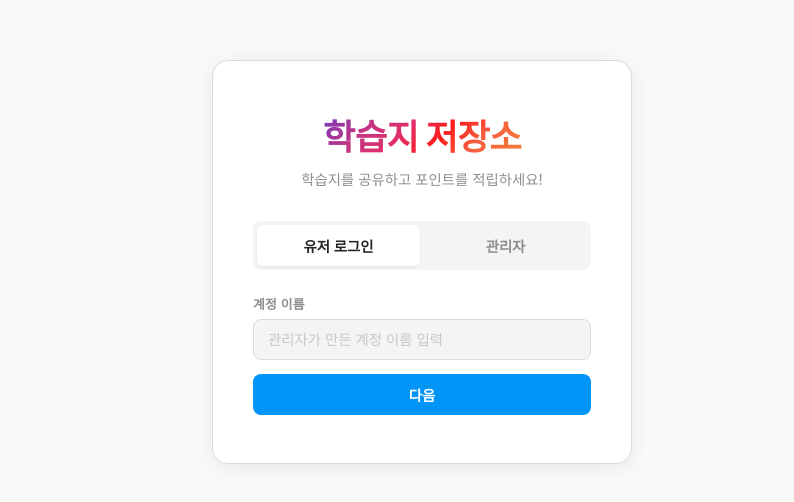
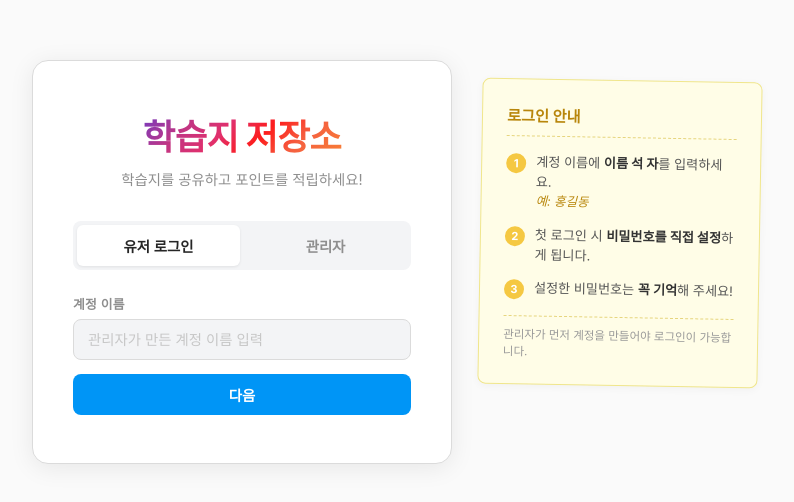
Before and after one commit to dwan41220/class4, a website: page public/index.html in a window 1280 px wide. Shown: the part 138-640 px from the top of the page, without its empty margins (218-1012 px from the left). Drawn offline with Linux system fonts and the light colour scheme.

Commit message:
Add login instruction memo card next to auth form

```diff
--- a/public/index.html
+++ b/public/index.html
@@ -16,6 +16,7 @@
 
   <!-- AUTH PAGE -->
   <div id="auth-page" class="auth-page">
+    <div class="auth-wrapper">
       <div class="auth-card">
         <h1>학습지 저장소</h1>
         <p>학습지를 공유하고 포인트를 적립하세요!</p>
@@ -63,6 +64,27 @@
             </div>
           </div>
           <button class="btn btn-primary btn-full" onclick="handleAdminAuth()">로그인</button>
+        </div>
+      </div>
+
+      <!-- 안내 메모 -->
+      <div class="auth-memo">
+        <div class="memo-title">로그인 안내</div>
+        <div class="memo-body">
+          <div class="memo-item">
+            <span class="memo-num">1</span>
+            <span>계정 이름에 <strong>이름 석 자</strong>를 입력하세요.<br><span class="memo-example">예: 홍길동</span></span>
+          </div>
+          <div class="memo-item">
+            <span class="memo-num">2</span>
+            <span>첫 로그인 시 <strong>비밀번호를 직접 설정</strong>하게 됩니다.</span>
+          </div>
+          <div class="memo-item">
+            <span class="memo-num">3</span>
+            <span>설정한 비밀번호는 <strong>꼭 기억</strong>해 주세요!</span>
+          </div>
+        </div>
+        <div class="memo-footer">관리자가 먼저 계정을 만들어야 로그인이 가능합니다.</div>
       </div>
     </div>
   </div>
--- a/public/style.css
+++ b/public/style.css
@@ -180,6 +180,14 @@ textarea {
   background: var(--bg)
 }
 
+.auth-wrapper {
+  display: flex;
+  align-items: flex-start;
+  gap: 28px;
+  max-width: 780px;
+  width: 100%
+}
+
 .auth-card {
   background: var(--bg2);
   border: 1px solid var(--border);
@@ -188,7 +196,79 @@ textarea {
   max-width: 420px;
   width: 100%;
   box-shadow: var(--shadow-lg);
-  text-align: center
+  text-align: center;
+  flex-shrink: 0
+}
+
+/* Memo Card */
+.auth-memo {
+  background: #fffde7;
+  border: 1px solid #f0e68c;
+  border-radius: var(--radius);
+  padding: 24px;
+  width: 280px;
+  flex-shrink: 0;
+  box-shadow: 0 2px 8px rgba(0, 0, 0, .04);
+  transform: rotate(1deg);
+  margin-top: 20px
+}
+
+.memo-title {
+  font-size: .95rem;
+  font-weight: 700;
+  color: #b8860b;
+  margin-bottom: 16px;
+  padding-bottom: 10px;
+  border-bottom: 1px dashed #e6d57e
+}
+
+.memo-body {
+  display: flex;
+  flex-direction: column;
+  gap: 14px
+}
+
+.memo-item {
+  display: flex;
+  align-items: flex-start;
+  gap: 10px;
+  font-size: .82rem;
+  color: #555;
+  line-height: 1.5
+}
+
+.memo-num {
+  background: #f5c842;
+  color: #fff;
+  width: 20px;
+  height: 20px;
+  border-radius: 50%;
+  display: flex;
+  align-items: center;
+  justify-content: center;
+  font-size: .7rem;
+  font-weight: 700;
+  flex-shrink: 0;
+  margin-top: 1px
+}
+
+.memo-item strong {
+  color: #333
+}
+
+.memo-example {
+  color: #b8860b;
+  font-size: .78rem;
+  font-style: italic
+}
+
+.memo-footer {
+  margin-top: 16px;
+  padding-top: 10px;
+  border-top: 1px dashed #e6d57e;
+  font-size: .72rem;
+  color: #999;
+  line-height: 1.4
 }
 
 .auth-card h1 {
@@ -1031,6 +1111,15 @@ select.form-input {
 
 /* RESPONSIVE */
 @media(max-width:768px) {
+  .auth-wrapper {
+    flex-direction: column;
+    align-items: center
+  }
+
+  .auth-memo {
+    display: none
+  }
+
   .sidebar {
     display: none
   }
```
Lines whose indentation alone changed are shown as unchanged.
